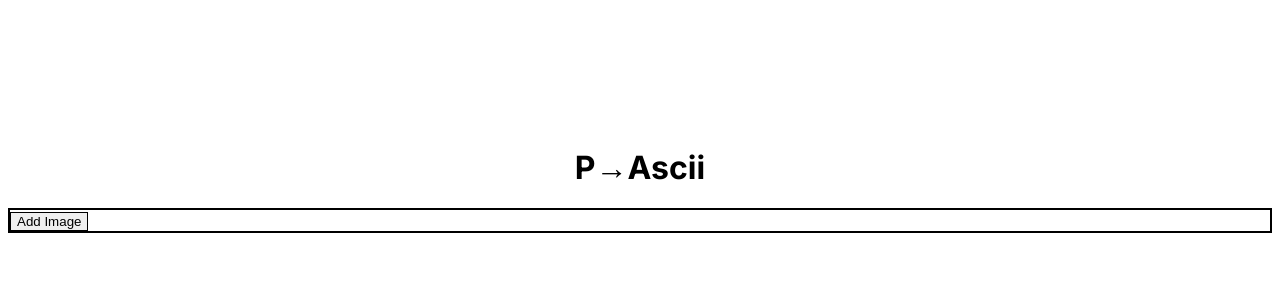
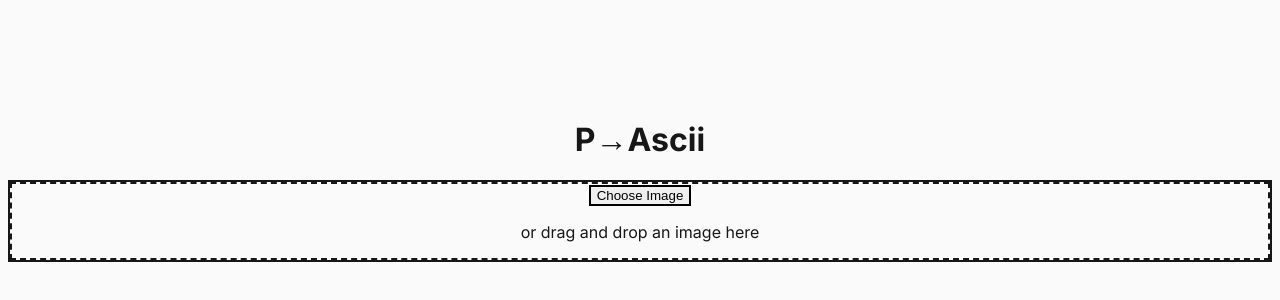
Before and after one commit to imaad666/Photo-2-Ascii, a Next.js app: page / in a window 1280 px wide. Shown: the part 228-528 px from the top of the page. Built offline with nearby package versions, Linux system fonts and the light colour scheme.

Commit message:
redoing #2

```diff
--- a/src/app/globals.css
+++ b/src/app/globals.css
@@ -4,8 +4,29 @@
 
 @layer base {
   body {
-    background: #ffffff;
-    color: #000000;
-    font-family: -apple-system, BlinkMacSystemFont, "Segoe UI", sans-serif;
+    background: #fafafa;
+    color: #171717;
+    font-family: -apple-system, BlinkMacSystemFont, "Segoe UI", "Inter", sans-serif;
+    -webkit-font-smoothing: antialiased;
+    -moz-osx-font-smoothing: grayscale;
   }
 }
+
+/* Custom scrollbar for ASCII output */
+.ascii-output::-webkit-scrollbar {
+  width: 8px;
+  height: 8px;
+}
+
+.ascii-output::-webkit-scrollbar-track {
+  background: #262626;
+}
+
+.ascii-output::-webkit-scrollbar-thumb {
+  background: #404040;
+  border-radius: 4px;
+}
+
+.ascii-output::-webkit-scrollbar-thumb:hover {
+  background: #525252;
+}
--- a/src/components/ascii-converter.tsx
+++ b/src/components/ascii-converter.tsx
@@ -8,10 +8,12 @@ export default function AsciiConverter() {
   const [asciiArt, setAsciiArt] = useState("")
   const [loading, setLoading] = useState(false)
   const [fileName, setFileName] = useState("")
+  const [isDragging, setIsDragging] = useState(false)
 
   const fileInputRef = useRef<HTMLInputElement>(null)
   const canvasRef = useRef<HTMLCanvasElement | null>(null)
   const imageRef = useRef<HTMLImageElement | null>(null)
+  const dropZoneRef = useRef<HTMLDivElement>(null)
 
   const convertImageToAscii = useCallback((img: HTMLImageElement) => {
     const canvas = canvasRef.current
@@ -102,19 +104,52 @@ export default function AsciiConverter() {
     fileInputRef.current?.click()
   }
 
+  const handleDragOver = (e: React.DragEvent) => {
+    e.preventDefault()
+    setIsDragging(true)
+  }
+
+  const handleDragLeave = () => {
+    setIsDragging(false)
+  }
+
+  const handleDrop = (e: React.DragEvent) => {
+    e.preventDefault()
+    setIsDragging(false)
+
+    const file = e.dataTransfer.files?.[0]
+    if (file) {
+      handleFileSelection(file)
+    }
+  }
+
   return (
-    <div className="min-h-screen bg-white flex items-center justify-center p-6">
-      <div className="w-full max-w-2xl">
-        <h1 className="text-4xl font-bold text-black mb-8 text-center">P→Ascii</h1>
+    <div className="min-h-screen bg-neutral-50 flex items-center justify-center p-6">
+      <div className="w-full max-w-3xl">
+        <h1 className="text-5xl font-bold text-neutral-900 mb-12 text-center tracking-tight">
+          P→Ascii
+            </h1>
 
-        <div className="border border-black bg-white p-6 space-y-6">
-          <div className="border border-black bg-white p-6">
-            <div className="mb-4">
+        <div className="border-2 border-neutral-900 bg-white shadow-lg">
+          <div className="p-8 space-y-8">
+            <div
+              ref={dropZoneRef}
+              onDragOver={handleDragOver}
+              onDragLeave={handleDragLeave}
+              onDrop={handleDrop}
+              className={`border-2 border-dashed transition-colors ${
+                isDragging
+                  ? "border-neutral-900 bg-neutral-50"
+                  : "border-neutral-300 bg-neutral-50/50"
+              } p-8`}
+            >
+              <div className="text-center space-y-4">
+                <div>
                   <button
                     onClick={triggerFileDialog}
-                className="border border-black bg-white px-6 py-3 text-black hover:bg-black hover:text-white transition-colors"
+                    className="border-2 border-neutral-900 bg-neutral-900 text-white px-8 py-3 font-medium hover:bg-neutral-800 transition-colors"
                   >
-                Add Image
+                    Choose Image
                   </button>
             </div>
             <input
@@ -124,21 +159,31 @@ export default function AsciiConverter() {
                   onChange={onFileInputChange}
               className="hidden"
             />
+                <p className="text-sm text-neutral-600">
+                  or drag and drop an image here
+                </p>
                 {fileName && (
-              <p className="text-sm text-gray-600 mt-2">{fileName}</p>
+                  <p className="text-xs text-neutral-500 mt-2 font-mono">
+                    {fileName}
+                  </p>
                 )}
+              </div>
             </div>
 
             {loading && (
-            <div className="border border-black bg-white p-6 text-center">
-              <p className="text-sm text-gray-600">Converting...</p>
+              <div className="border-2 border-neutral-200 bg-neutral-50 p-8 text-center">
+                <div className="inline-block animate-pulse">
+                  <p className="text-sm font-medium text-neutral-700">
+                    Converting to ASCII...
+                  </p>
+              </div>
             </div>
           )}
 
             {asciiArt && (
-            <div className="border border-black bg-white p-6">
-              <div className="bg-black p-4 overflow-auto max-h-96">
-                <pre className="text-white text-xs font-mono leading-tight whitespace-pre">
+              <div className="border-2 border-neutral-900 bg-white">
+                <div className="bg-neutral-900 p-6 overflow-auto max-h-[500px]">
+                  <pre className="text-neutral-100 text-[10px] font-mono leading-[1.2] whitespace-pre select-all">
                     {asciiArt}
                   </pre>
                 </div>
@@ -146,6 +191,7 @@ export default function AsciiConverter() {
               )}
             </div>
         </div>
+      </div>
 
       <canvas ref={canvasRef} className="hidden" />
     </div>
```
Lines whose indentation alone changed are shown as unchanged.
